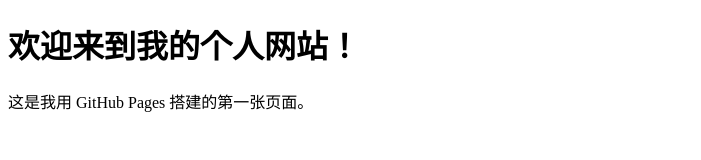
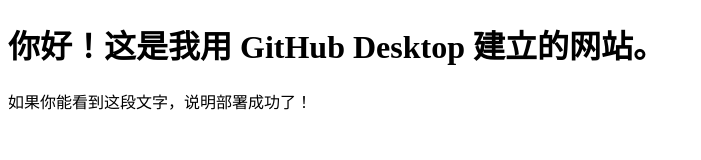
Before and after one commit to gdrcz/harmon.github.io, a plain HTML site: page index.html in a window 1280 px wide. Shown: the whole page, without its empty margins (0-701 px from the left). Drawn offline with Linux system fonts and the light colour scheme.

Commit message:
finished first web

```diff
--- a/index.html
+++ b/index.html
@@ -1,7 +1,10 @@
 <!DOCTYPE html>
 <html>
+<head>
+    <title>我的个人网站</title>
+</head>
 <body>
-    <h1>欢迎来到我的个人网站！</h1>
-    <p>这是我用 GitHub Pages 搭建的第一张页面。</p>
+    <h1>你好！这是我用 GitHub Desktop 建立的网站。</h1>
+    <p>如果你能看到这段文字，说明部署成功了！</p>
 </body>
 </html>
```
